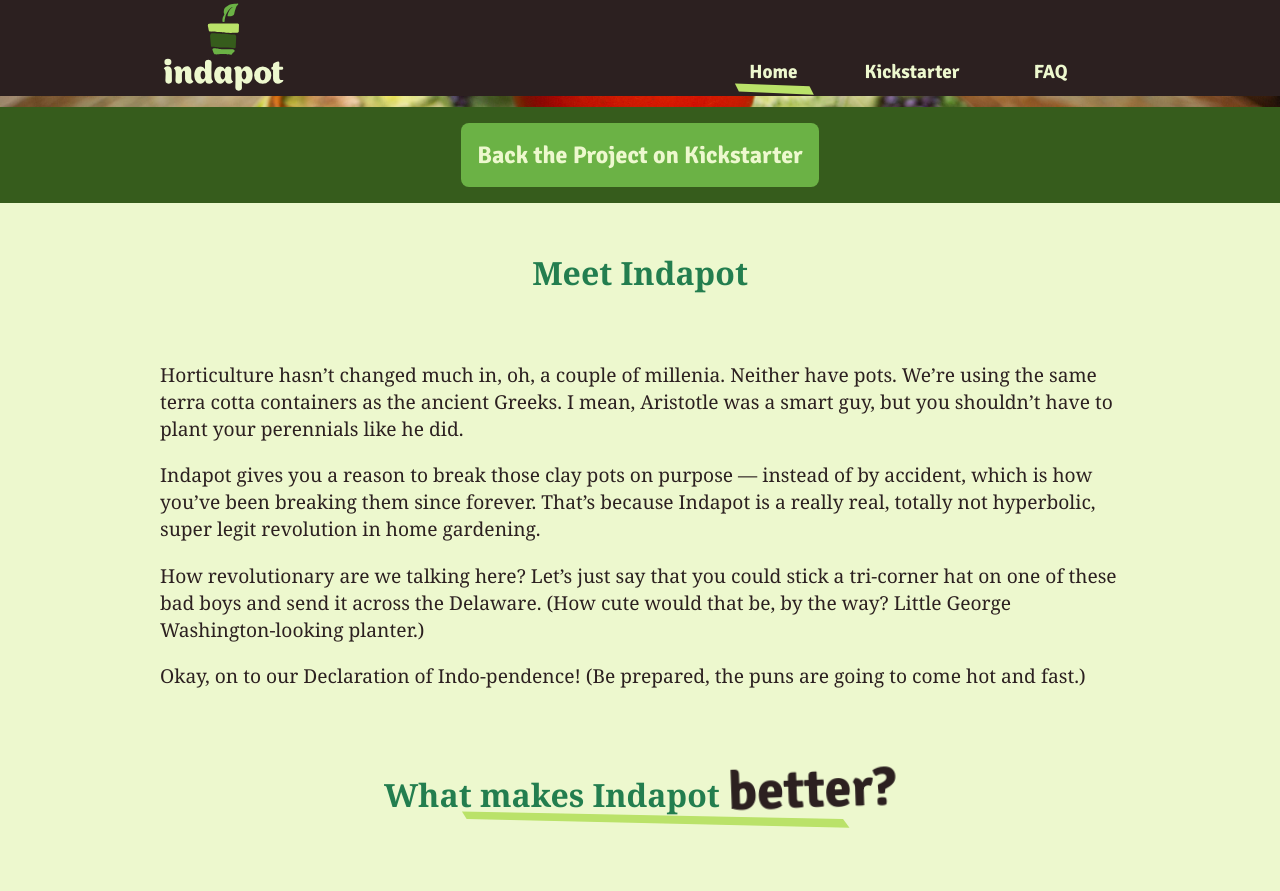
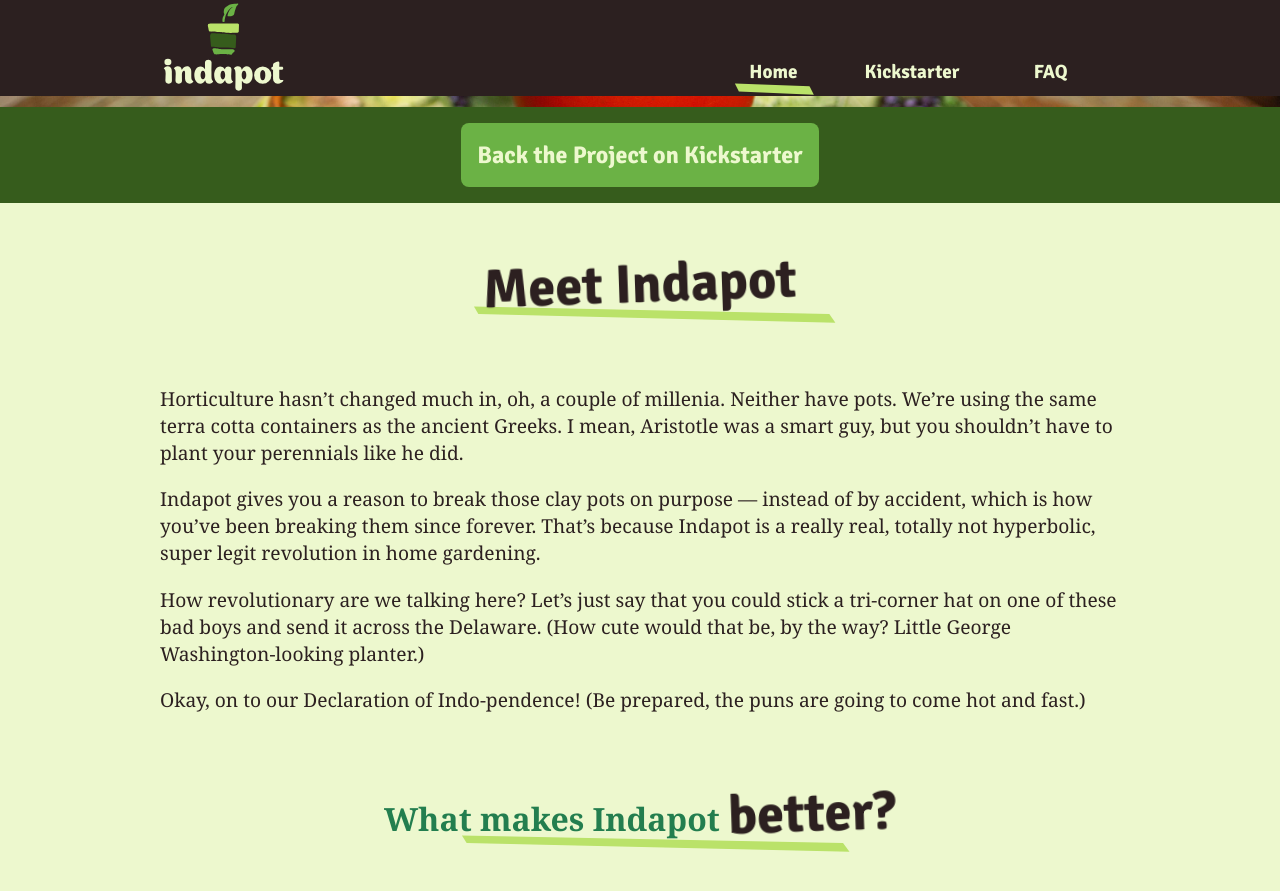
Before and after one commit to kbatson/indapot, a Jekyll site: the page built from indapot/index.md, in a window 1280 px wide and 900 px high, scrolled down 389 px. Shown: the top 891 px of the window. Built offline with Jekyll 4.4.1, drawn with Linux system fonts in a browser that asks for light colours; nearby versions of some CDN libraries.

Commit message:
Changed intro title styling

```diff
--- a/indapot/_layouts/home.html
+++ b/indapot/_layouts/home.html
@@ -13,7 +13,7 @@
   </section>
   <section class="intro">
     <header>
-      <h1 class="intro__title">{{ page.intro_title }}</h1>
+      <h1 class="intro__title"><strong>{{ page.intro_title }}</strong><span></span></h1>
     </header>
     <main class="section__content intro__content">
       {{ page.intro }}
```
